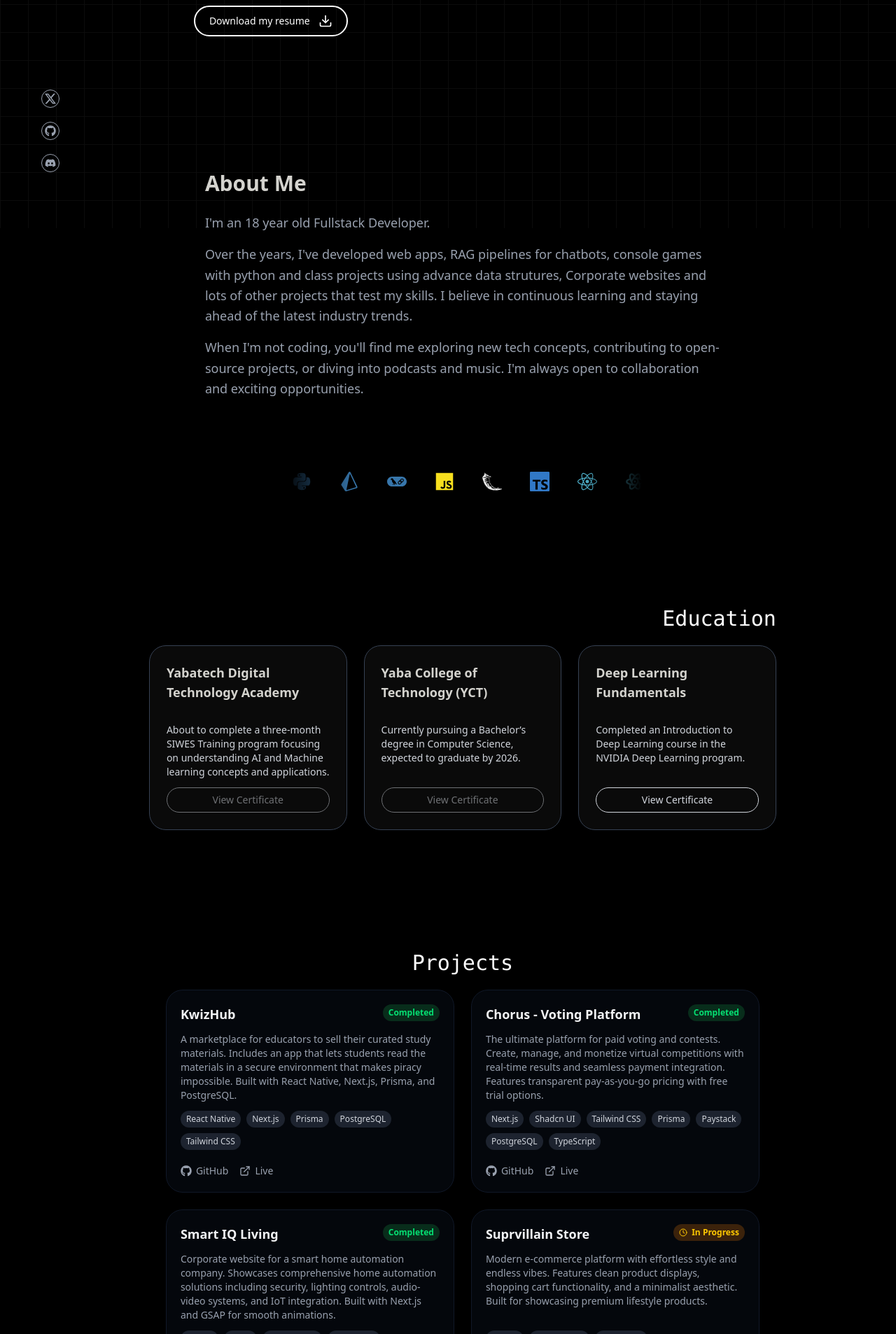
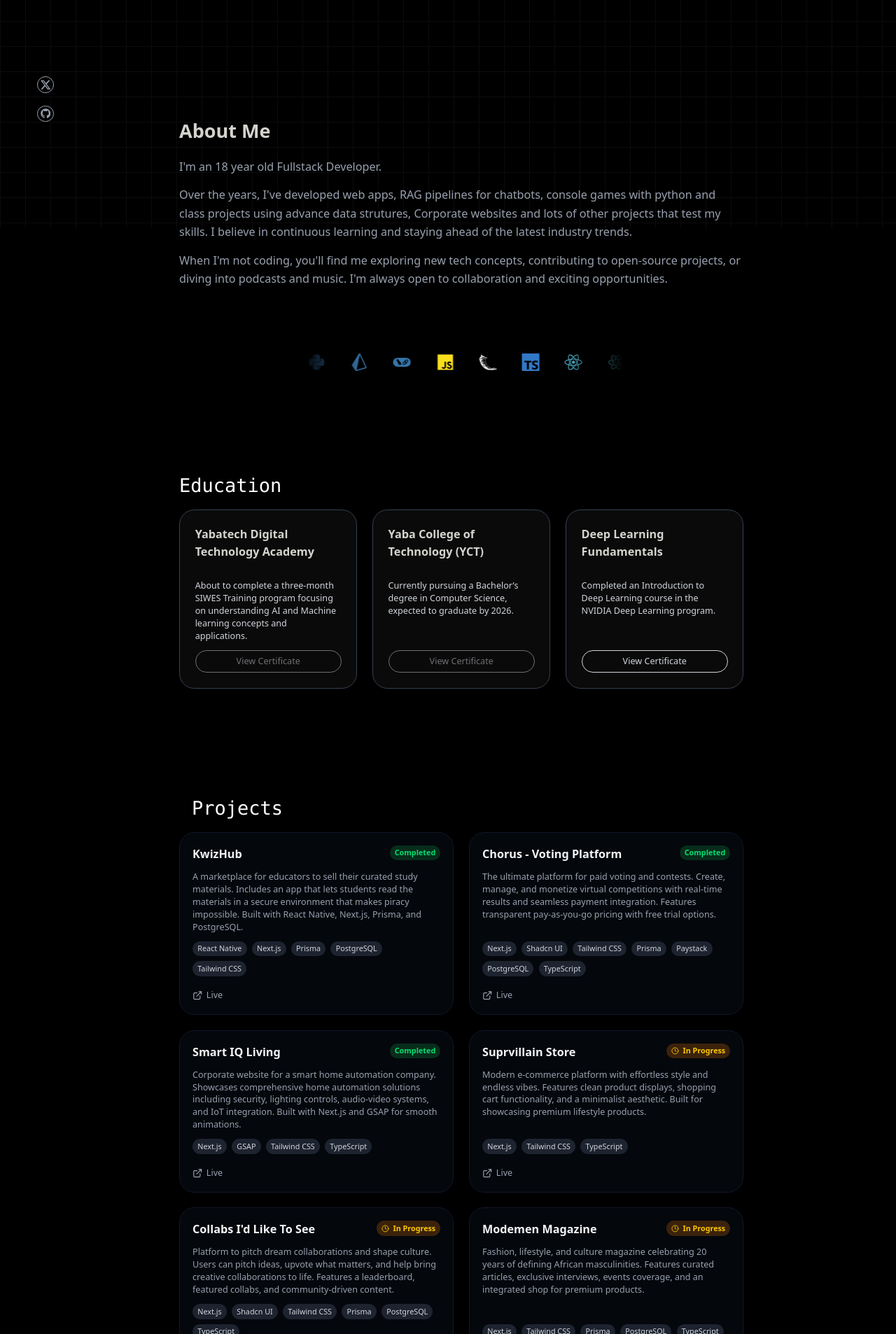
Before and after one commit to whoshnri/portfolio, a Next.js app: page / in a window 1280 px wide. Shown: the part 474-2380 px from the top of the page at 70% size. Built offline with nearby package versions, Linux system fonts and the light colour scheme.

Commit message:
minor adds

```diff
--- a/app/Pager.tsx
+++ b/app/Pager.tsx
@@ -4,11 +4,12 @@ import Hero from "@/app/components/Hero";
 import Skills from "./components/Skills";
 import Footer from "./components/Footer";
 import { MailIcon } from "lucide-react";
-import About from "./About";
+import About from "./components/About";
 
 import { FaGithub, FaDiscord } from "react-icons/fa";
 
 import { BsTwitterX } from "react-icons/bs";
+import Testimonails from "./components/Testimonails";
 
 const socialLinks = [
   {
@@ -22,13 +23,7 @@ const socialLinks = [
     icon: <FaGithub className="w-4 h-4" />,
     url: "https://github.com/whoshnri",
     color: "hover:text-gray-300",
-  },
-  {
-    name: "Discord",
-    icon: <FaDiscord className="w-4 h-4" />,
-    url: "https://discord.com/users/whoshnri",
-    color: "hover:text-indigo-400",
-  },
+  }
 ];
 
 export default function Pager() {
@@ -63,6 +58,7 @@ export default function Pager() {
           <Hero />
           <About />
           <Skills />
+          <Testimonails/>
           <Footer />
         </main>
 
@@ -94,6 +90,7 @@ export default function Pager() {
           <Hero />
           <About />
           <Skills />
+          <Testimonails/>
           <Footer />
         </main>
       </div>
--- a/app/About.tsx
+++ b/app/components/About.tsx
@@ -1,6 +1,6 @@
 export default function About() {
   return (
-    <section className="max-w-3xl mx-auto px-4 py-16">
+    <section className="max-w-4xl mx-auto  py-16">
       <h2 className="text-3xl font-bold mb-6">About Me</h2>
       <p className="lg:text-lg text-base leading-relaxed text-gray-400 mb-4">
         I&apos;m an 18 year old Fullstack Developer.
--- a/app/components/Footer.tsx
+++ b/app/components/Footer.tsx
@@ -18,13 +18,7 @@ const socialLinks = [
     icon: <FaGithub className="w-5 h-5" />,
     url: "https://github.com/whoshnri",
     color: "hover:text-gray-300",
-  },
-  {
-    name: "Discord",
-    icon: <FaDiscord className="w-5 h-5" />,
-    url: "https://discord.com/users/whoshnri",
-    color: "hover:text-indigo-400",
-  },
+  }
 ];
 
 export default function Footer() {
--- a/app/components/Hero.tsx
+++ b/app/components/Hero.tsx
@@ -5,7 +5,7 @@ import {  Download } from "lucide-react";
 
 export default function Hero() {
   return (
-     <section className="block lg:justify-around max-w-3xl mx-auto">
+     <section className="block lg:justify-around max-w-4xl mx-auto">
         {/* Image */}
         <div className="max-sm:h-screen sm:py-32 grid grid-cols-1 items-center">
           <div>
--- a/app/components/Skills.tsx
+++ b/app/components/Skills.tsx
@@ -51,7 +51,7 @@ const Projects: Projj[] = [
     name: "KwizHub",
     stack: ["React Native", "Next.js", "Prisma", "PostgreSQL", "Tailwind CSS"],
     desc: "A marketplace for educators to sell their curated study materials. Includes an app that lets students read the materials in a secure environment that makes piracy impossible. Built with React Native, Next.js, Prisma, and PostgreSQL.",
-    github: "https://github.com/whoshnri/kwizhub",
+    github: "",
     live: "https://kwizhub.vercel.app/",
     done: true,
   },
@@ -59,7 +59,7 @@ const Projects: Projj[] = [
     name: "Chorus - Voting Platform",
     stack: ["Next.js", "Shadcn UI", "Tailwind CSS", "Prisma", "Paystack", "PostgreSQL", "TypeScript"],
     desc: "The ultimate platform for paid voting and contests. Create, manage, and monetize virtual competitions with real-time results and seamless payment integration. Features transparent pay-as-you-go pricing with free trial options.",
-    github: "https://github.com/whoshnri/paid-voting-website",
+    github: "",
     live: "https://play-chorus.vercel.app/",
     done: true,
   },
@@ -67,7 +67,7 @@ const Projects: Projj[] = [
     name: "Smart IQ Living",
     stack: ["Next.js", "GSAP", "Tailwind CSS", "TypeScript"],
     desc: "Corporate website for a smart home automation company. Showcases comprehensive home automation solutions including security, lighting controls, audio-video systems, and IoT integration. Built with Next.js and GSAP for smooth animations.",
-    github: "https://github.com/whoshnri/smartiqliving",
+    github: "",
     live: "https://smartiqliving.com/",
     done: true,
   },
@@ -75,7 +75,7 @@ const Projects: Projj[] = [
     name: "Suprvillain Store",
     stack: ["Next.js", "Tailwind CSS", "TypeScript"],
     desc: "Modern e-commerce platform with effortless style and endless vibes. Features clean product displays, shopping cart functionality, and a minimalist aesthetic. Built for showcasing premium lifestyle products.",
-    github: "https://github.com/whoshnri/suprvillain",
+    github: "",
     live: "https://suprvillain.store/",
     done: false,
   },
@@ -83,7 +83,7 @@ const Projects: Projj[] = [
     name: "Collabs I'd Like To See",
     stack: ["Next.js", "Shadcn UI", "Tailwind CSS", "Prisma", "PostgreSQL", "TypeScript"],
     desc: "Platform to pitch dream collaborations and shape culture. Users can pitch ideas, upvote what matters, and help bring creative collaborations to life. Features a leaderboard, featured collabs, and community-driven content.",
-    github: "https://github.com/whoshnri/cilts",
+    github: "",
     live: "https://www.cilts.xyz/",
     done: false,
   },
@@ -91,7 +91,7 @@ const Projects: Projj[] = [
     name: "Modemen Magazine",
     stack: ["Next.js", "Tailwind CSS", "Prisma", "PostgreSQL", "TypeScript"],
     desc: "Fashion, lifestyle, and culture magazine celebrating 20 years of defining African masculinities. Features curated articles, exclusive interviews, events coverage, and an integrated shop for premium products.",
-    github: "https://github.com/whoshnri/modemen-magazine",
+    github: "",
     live: "https://modemenmag.vercel.app/",
     done: false,
   },
@@ -107,8 +107,8 @@ const Projects: Projj[] = [
     name: "The African Parent",
     stack: ["Next.js", "Prisma", "NodeJs", "Tailwind CSS", "Shadcn UI", "MailerLite", "MailerSend", "Stripe"],
     desc: "Revamped the official website of The African Parent, enhancing its design and functionality to improve user experience and engagement. Also added an admin dashboard for content management and analytics. It is currently being vetted by the client.",
-    github: "https://github.com/whoshnri/theafricanparent",
-    live: "https://theafricanparent.vercel.app/",
+    github: "",
+    live: "https://theafricanparent.org/",
     done: false,
   },
   {
@@ -133,7 +133,7 @@ const Projects: Projj[] = [
       "Google Gemini",
     ],
     desc: "AI powered test creation, proctoring and student management system. Built for educators to easily create tests and manage students. Features include AI-generated questions, automated proctoring, and detailed analytics. Currently in development.",
-    github: "https://github.com/whoshnri/kwizkit",
+    github: "",
     live: "http://kwizkit.tech/",
     done: false,
   },
@@ -141,7 +141,7 @@ const Projects: Projj[] = [
     name: "AnonX (Message Terminal)",
     stack: ["Next.js", "Neon PostgreSQL", "NodeJS", "Tailwind CSS", "Prisma"],
     desc: "A terminal-style anonymous messaging platform with sharable links. This project allows users to create a unique link where they can receive anonymous messages from others. Built with Next.js, Tailwind CSS, Prisma, and PostgreSQL.",
-    github: "https://github.com/whoshnri/anonx",
+    github: "",
     live: "http://app-anonx.vercel.app/",
     done: true,
   },
@@ -149,7 +149,7 @@ const Projects: Projj[] = [
     name: "EMAKAY - Portfolio",
     stack: ["Next.js", "Shadcn UI", "Tailwind CSS"],
     desc: "A personal portfolio for a fashion designer and artist. He is a friend of mine and I built this to help showcase his work online and reach a wider audience. The site is still a work in progress as he continues to add more content and refine his brand.",
-    github: "https://github.com/whoshnri/emakay",
+    github: "",
     live: "http://emakay.vercel.app/",
     done: false,
   },
@@ -197,9 +197,8 @@ const PortfolioSections = () => {
       />
       <section className=" max-w-4xl mx-auto my-32">
         <span className="flex items-center gap-3 py-5">
-          <span className="h-px flex-1 pe-4 "></span>
 
-          <span className="shrink-0  text-3xl font-mono text-white">
+          <span className="shrink-0 text-3xl font-mono text-white">
             Education
           </span>
         </span>
@@ -295,12 +294,10 @@ const PortfolioSections = () => {
       </section>
 
       {/* Projects */}
-      <section className=" py-6 lg:px-6 max-w-4xl mx-auto">
+      <section className=" py-6 max-w-4xl mx-auto">
         <span className="flex p-5 gap-2 w-full items-center font-mono">
-          <span className="h-px flex-1"></span>
 
-          <span className="shrink-0w-fit text-3xl text-white">Projects</span>
-          <span className="h-px flex-1"></span>
+          <span className="shrink-0 w-fit text-3xl text-white">Projects</span>
         </span>
 
         {/* Card Grid */}
@@ -308,7 +305,7 @@ const PortfolioSections = () => {
           {Projects.map((project) => (
             <div
               key={project.name}
-              className="flex flex-col gap-3 border hover:scale-105 border-gray-900 p-5 bg-gray-900/30 hover:bg-gray-900/60 transition-all rounded-3xl z-20"
+              className="flex flex-col gap-3 border border-gray-900 p-5 bg-gray-900/30 hover:bg-gray-900/60 transition-all rounded-3xl z-20"
             >
               {/* Header */}
               <div className="flex justify-between items-start">
--- /dev/null
+++ b/app/components/Testimonails.tsx
@@ -0,0 +1,52 @@
+import { Mail, MailOpen } from 'lucide-react';
+import React from 'react'
+
+const testimonials = [
+    {
+        name: "Anne-Rose Obidi",
+        role: "Founder, The African Parent",
+        contact: "mailto:anne-rose@theafricanparent.org",
+        content: <p>Henry delivered two complex web projects for me, including The African Parent platform. Both required clarity of thinking, technical competence, and the ability to work through evolving requirements without losing momentum. <br /> <br />  He translated my strategic ideas into a clean, functional site and consistently solved problems as they arose. Communication was clear. Deadlines were taken seriously. Quality did not slip under pressure. <br /> <br /> What sets Henry apart is follow-through. He goes beyond basic delivery and takes ownership of the outcome, not just the task. That makes him a reliable partner, not just a developer. <br /> <br /> I would confidently recommend Henry to founders and organisations who need a developer they can trust to deliver end-to-end.</p>
+    }
+];
+
+const Testimonials = () => {
+    return (
+        <section className="py-20 max-w-4xl mx-auto px-4">
+            <div className="max-w-7xl mx-auto">
+                <h2 className="text-3xl font-semibold text-white mb-12">Clientèle</h2>
+                <div className="grid grid-cols-1 rounded-3xl overflow-hidden border border-gray-800 bg-gray-900/20 backdrop-blur-sm">
+                    {testimonials.map((testimonial, index) => (
+                        <div key={index} className="p-8 md:p-12 hover:bg-gray-900/10 transition-all duration-300">
+                            <blockquote className="relative">
+                                <p className="text-gray-300 text-lg md:text-xl leading-relaxed font-light italic mb-10">
+                                    {testimonial.content}
+                                </p>
+                                <footer className="flex items-center gap-4">
+                                    <div className='grid'>
+                                        <cite className="not-italic block text-xl font-bold text-white">
+                                            {testimonial.name}
+                                        </cite>
+                                        {testimonial.role && (
+                                            <span className="text-xs font-bold text-blue-500 uppercase tracking-widest">
+                                                {testimonial.role}
+                                            </span>
+
+                                        )}
+                                    </div>
+
+                                    <a href={testimonial.contact} className="ml-auto bg-white/10 p-2 rounded-full text-xs font-bold text-blue-500">
+                                        <Mail />
+                                    </a>
+
+                                </footer>
+                            </blockquote>
+                        </div>
+                    ))}
+                </div>
+            </div>
+        </section>
+    )
+}
+
+export default Testimonials
--- a/app/globals.css
+++ b/app/globals.css
@@ -16,6 +16,7 @@ body {
   background-color: var(--craft-bg);
   color: var(--craft-text);
   transition: background-color 0.3s ease, color 0.3s ease;
+  zoom : 90%
 }
 
 .btn-border-reveal {
```
